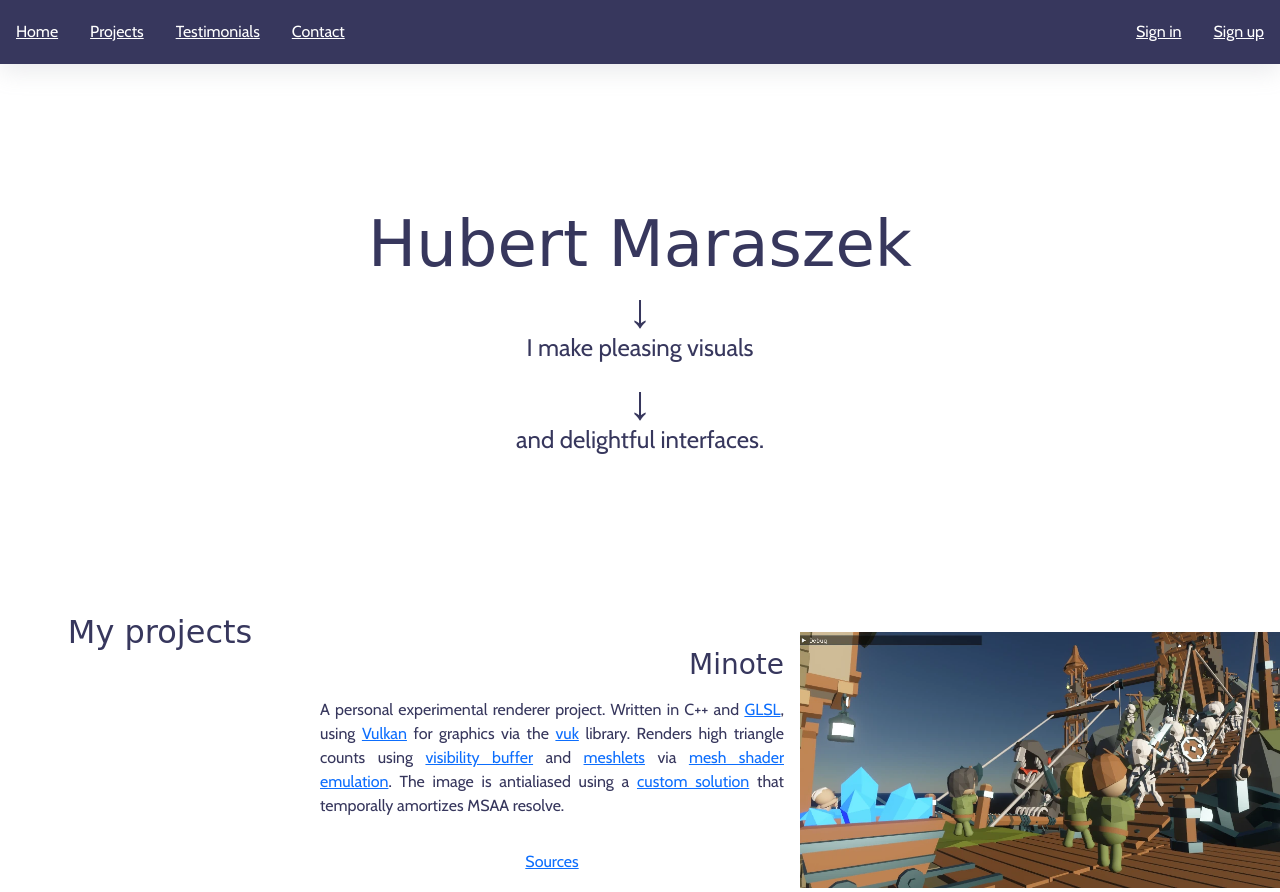
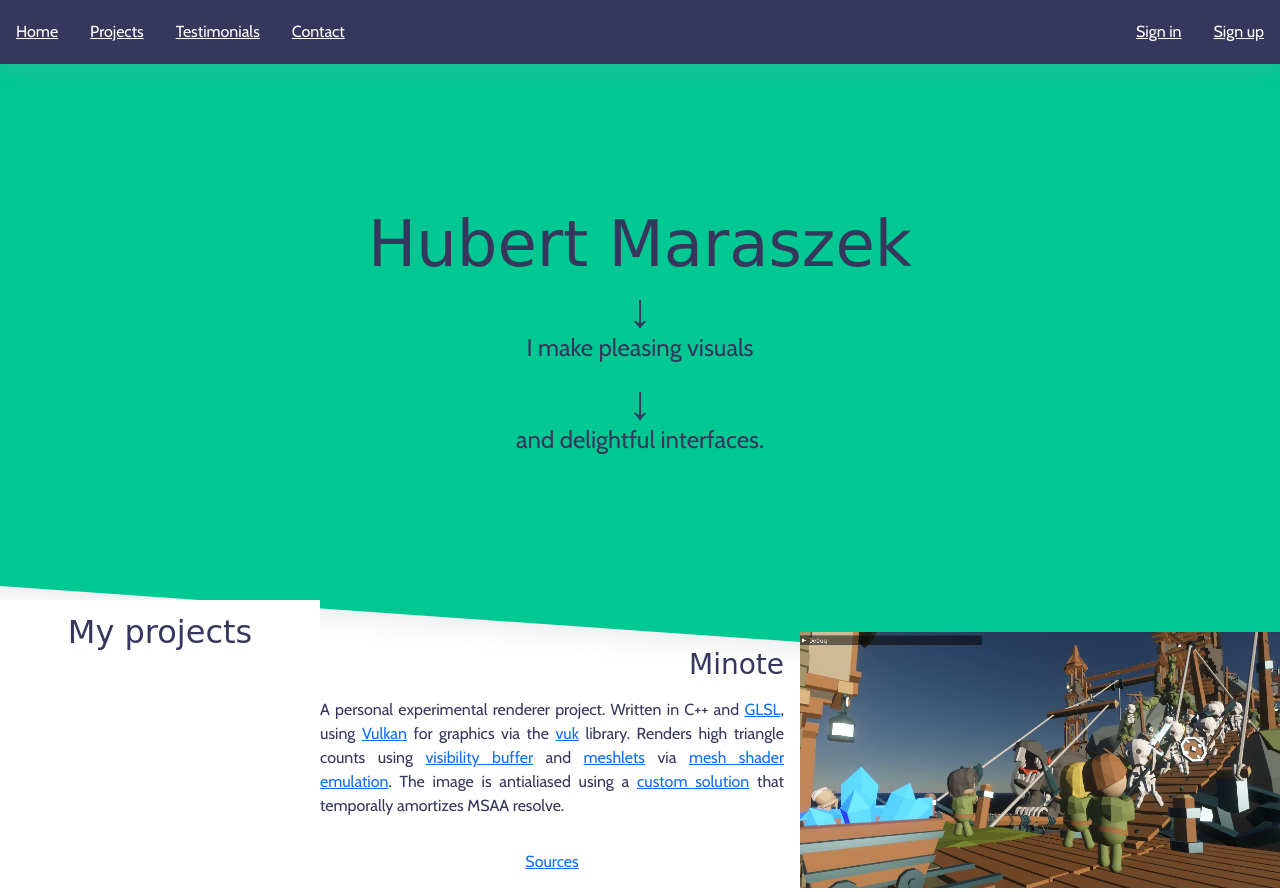
Before and after one commit to Tearnote/portfolio, a Django app: page / in a window 1280 px wide; the page is wider, and only the part inside the window is pictured. Shown: the top 892 px of that part. Run offline with Django 4.2, Linux system fonts and the light colour scheme; data that the repository does not hold is empty; some libraries are stand-ins or nearby versions; some web fonts are replaced.

Commit message:
Add background behind eyecatch section

```diff
--- a/static/css/style.css
+++ b/static/css/style.css
@@ -3,6 +3,7 @@
 html {
     --header-height: 4rem;
     --primary-color: #37375d;
+    --highlight-color: #00c893;
 
     scroll-padding-top: var(--header-height);
 }
@@ -189,11 +190,26 @@ footer > ul > li {
 /* region Eyecatch */
 
 #eyecatch {
+    position: relative;
     min-height: 75vh;
     display: flex;
     flex-flow: column;
     justify-content: center;
     align-items: center;
+}
+
+#eyecatch:after {
+    z-index: -10;
+    display: block;
+    content: "";
+    position: absolute;
+    top: -5%;
+    left: -5%;
+    width: 110%;
+    height: 110%;
+    background-color: var(--highlight-color);
+    box-shadow: rgba(149, 157, 165, 0.2) 0 8px 24px;
+    transform: rotate(4deg);
 }
 
 #eyecatch > h2 {
```
